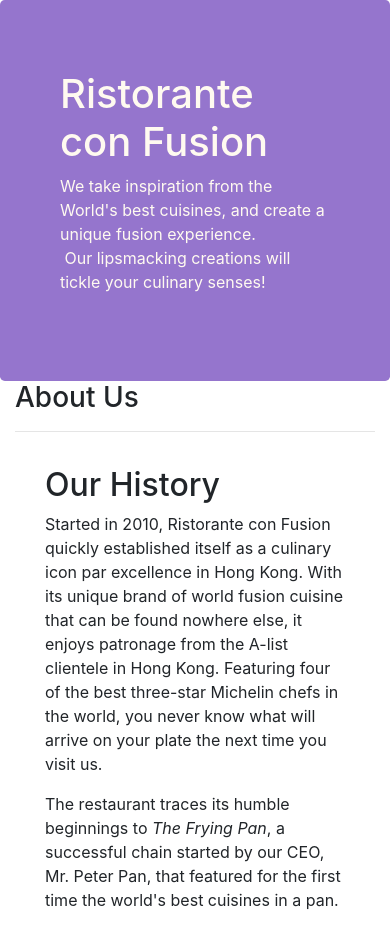
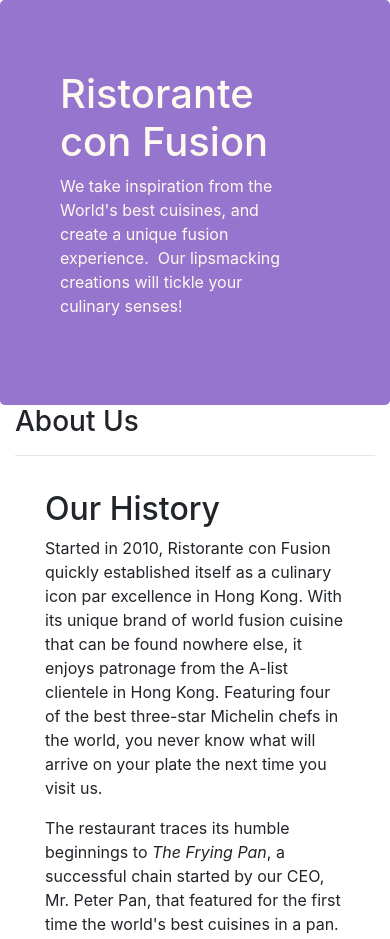
Before and after one commit to akarshansonkar/RESTAURANT-COURSERA-, a website: page aboutus.html in a window 390 px wide. Shown: the top 939 px of the page. Drawn offline with nearby package versions, Linux system fonts and the light colour scheme.

Commit message:
small change

```diff
--- a/aboutus.html
+++ b/aboutus.html
@@ -17,7 +17,7 @@
 
     <header class="jumbotron">
         <div class="container">
-            <div  class="col-13 col-sm-8 col-lg-8">
+            <div  class="col-11 col-sm-8 col-lg-8">
                 <div class=" align-item-center">
                     <h1>Ristorante con Fusion</h1>
                     <p>We take inspiration from the World's best cuisines, and create a unique fusion experience. &nbsp;Our&nbsp;lipsmacking creations will tickle your culinary senses!</p>
```
